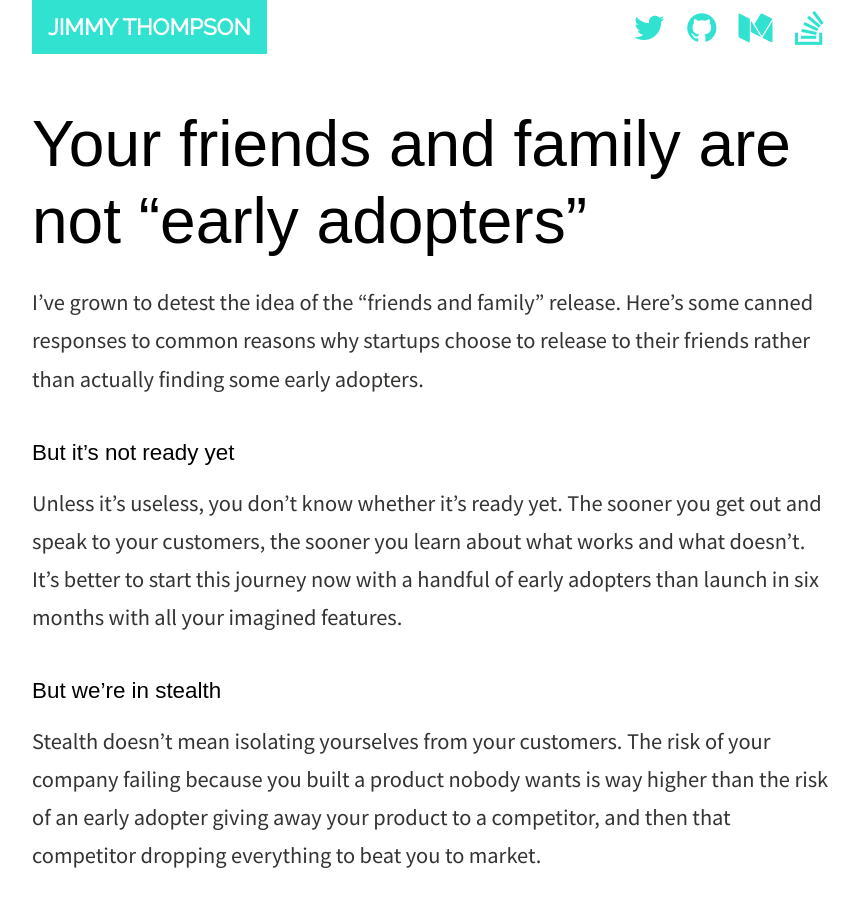
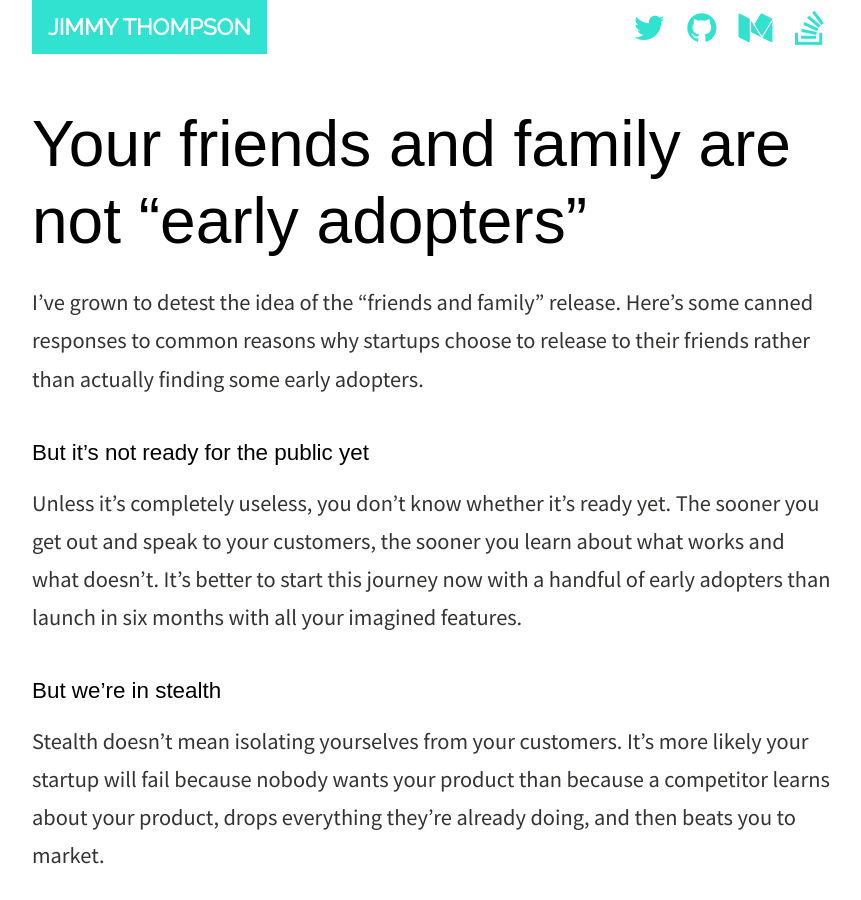
Before and after one commit to JimmyThompson/jimmythompson.co.uk, a Jekyll site: the page built from _posts/2017-12-24-stop-friends-and-family-releases.md, in a window 1280 px wide and 900 px high. Shown: the whole window, without its empty margins (208-1069 px from the left). Built offline with Jekyll 4.4.1, drawn with Linux system fonts in a browser that asks for light colours; nearby versions of some CDN libraries; some web fonts are replaced; some of the changed text lies outside the part shown.

Commit message:
Modifications to the friends and family post

```diff
--- a/_posts/2017-12-24-stop-friends-and-family-releases.md
+++ b/_posts/2017-12-24-stop-friends-and-family-releases.md
@@ -11,19 +11,19 @@ I've grown to detest the idea of the "friends and family" release. Here's some
 canned responses to common reasons why startups choose to release to their
 friends rather than actually finding some early adopters.
 
-### But it's not ready yet
+### But it’s not ready for the public yet
 
-Unless it's useless, you don't know whether it's ready yet. The sooner you get
-out and speak to your customers, the sooner you learn about what works and what
-doesn't. It's better to start this journey now with a handful of early adopters
-than launch in six months with all your imagined features.
+Unless it's completely useless, you don't know whether it's ready yet. The
+sooner you get out and speak to your customers, the sooner you learn about what
+works and what doesn't. It's better to start this journey now with a handful of
+early adopters than launch in six months with all your imagined features.
 
 ### But we're in stealth
 
-Stealth doesn't mean isolating yourselves from your customers. The risk of your
-company failing because you built a product nobody wants is way higher than the
-risk of an early adopter giving away your product to a competitor, and then that
-competitor dropping everything to beat you to market.
+Stealth doesn’t mean isolating yourselves from your customers. It’s more likely
+your startup will fail because nobody wants your product than because a
+competitor learns about your product, drops everything they’re already doing,
+and then beats you to market.
 
 ### But they invested
 
```
Also changed, not shown: other parts of _posts/2017-12-24-stop-friends-and-family-releases.md (+4 -4 lines).
